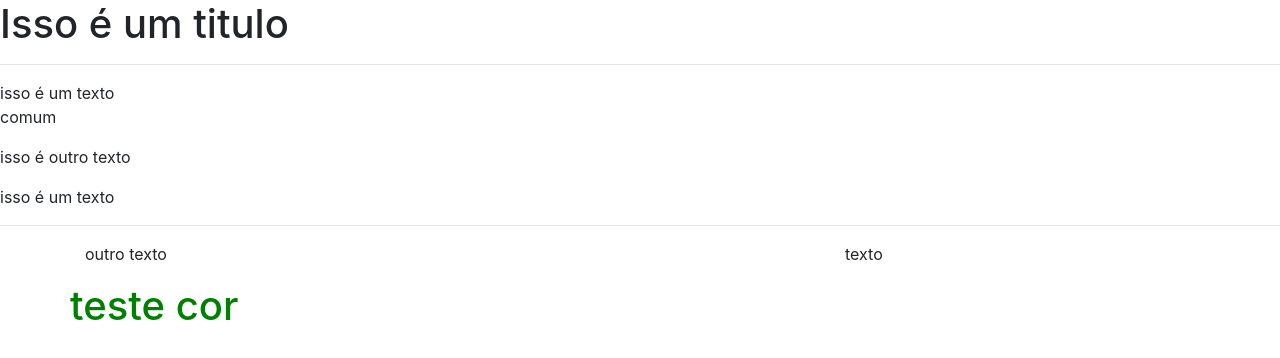
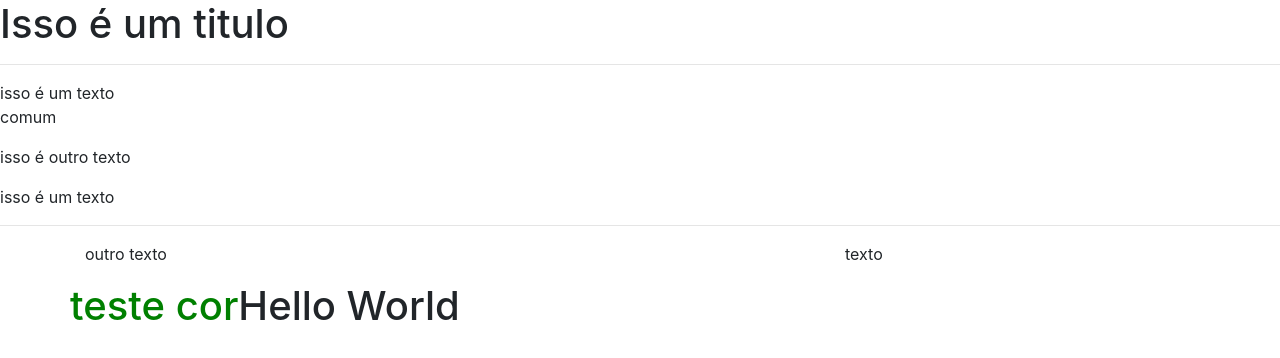
Before and after one commit to LeticiaMariaa/LeticiaMariaa.github.io, a plain HTML site: page index.html in a window 1280 px wide. Drawn offline with nearby package versions, Linux system fonts and the light colour scheme.

Commit message:
Update index.html

```diff
--- a/index.html
+++ b/index.html
@@ -27,6 +27,7 @@
 
       <h1 style="color:green;">teste cor</h1>
        <p style="color:purple;"corteste.</p>
+        <h1 style="background-color:Dodgerrgb(197, 150, 192);">Hello World</h1>
 
     <script src="https://code.jquery.com/jquery-3.2.1.slim.min.js" integrity="sha384-KJ3o2DKtIkvYIK3UENzmM7KCkRr/rE9/Qpg6aAZGJwFDMVNA/GpGFF93hXpG5KkN" crossorigin="anonymous"></script>
     <script src="https://cdnjs.cloudflare.com/ajax/libs/popper.js/1.12.9/umd/popper.min.js" integrity="sha384-ApNbgh9B+Y1QKtv3Rn7W3mgPxhU9K/ScQsAP7hUibX39j7fakFPskvXusvfa0b4Q" crossorigin="anonymous"></script>
```
